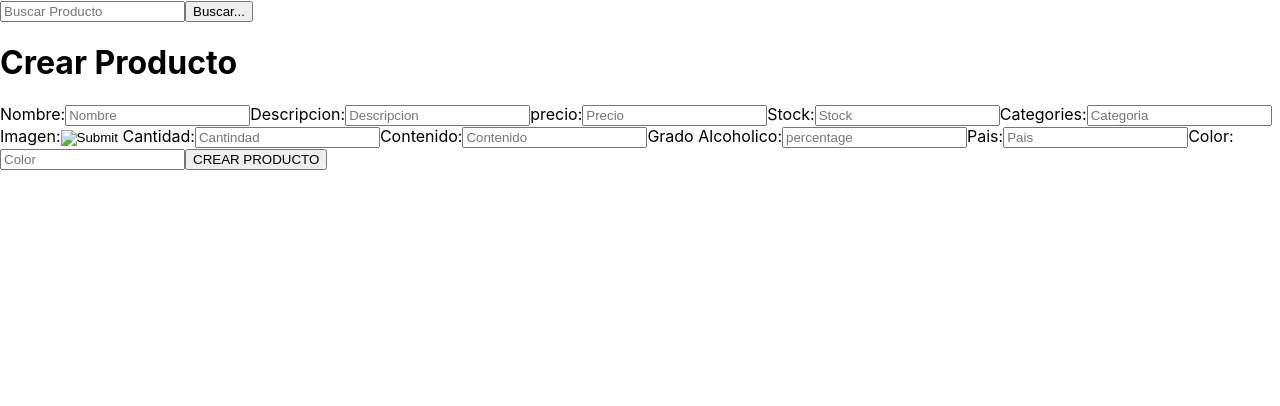
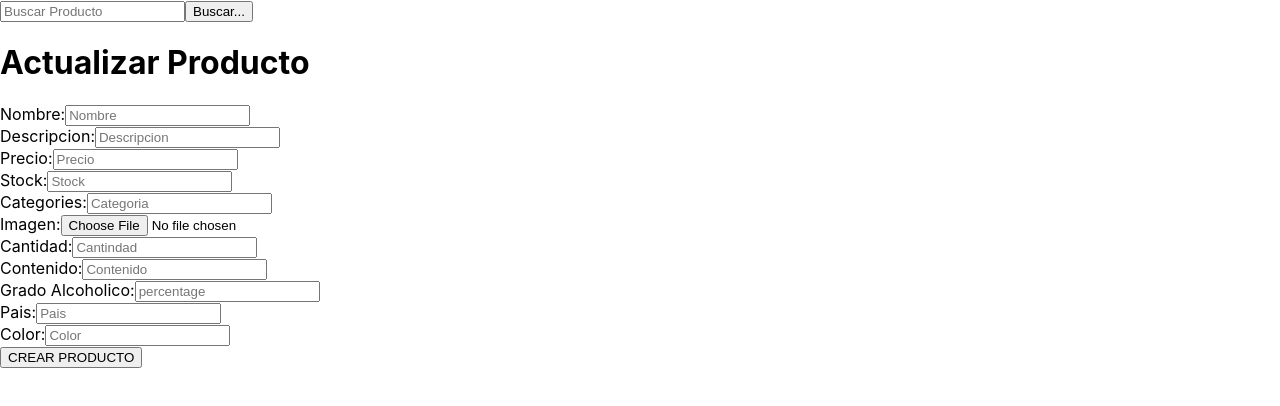
Before and after one commit to Acarvajal905/Ecommerce7wines, a React (Create React App) app in the folder client/: page /admin/products/actualizarproducto in a window 1280 px wide. Shown: the top 406 px of the page. Built offline with nearby package versions, Linux system fonts and the light colour scheme.

Commit message:
rutas agregadas

```diff
--- a/client/src/App.js
+++ b/client/src/App.js
@@ -5,6 +5,10 @@ import Searchbar from './components/searchbar.js'
 import CreateProduct from './components/CRUD/crearproducto.js'
 import Catalogo from "./components/Catalogo.js"
 import { Route } from "react-router-dom"
+import CreateCategory from "./components/CRUD/crearcategoria.js"
+import Update from "./components/CRUD/actualizarproducto.js"
+import DeleteProduct from "./components/CRUD/borrarproducto.js"
+import Admin from "./components/CRUD/admin.js"
 
 let tipo = "tinto";
 
@@ -44,7 +48,26 @@ function App() {
   return (
     <BrowserRouter>
       <Searchbar />
-      <CreateProduct/>
+
+      <Route
+      exact path="/admin" component={Admin}
+      />
+
+      <Route
+      exact path='/admin/products/crearproducto' component={CreateProduct}
+      />
+
+      <Route
+      exact path='/admin/products/crearcategoria' component={CreateCategory}
+      />
+
+      <Route
+      exact path='/admin/products/borrarproducto' component={DeleteProduct}
+      />
+
+      <Route
+      exact path='/admin/products/actualizarproducto' component={Update}
+      />
 
       <Route
         exact path='/products/:id'
--- a/client/src/components/CRUD/actualizarproducto.js
+++ b/client/src/components/CRUD/actualizarproducto.js
@@ -1,33 +1,62 @@
 import React from 'react';
 
-export default function Update(props) {
+export default function Update() {
 
-    <form onSubmit={props.create}>
+    const handleSumit = function(e) {
+        e.preventDefault();
+        /* Aca va la funcion para editar la bd, actualizando el producto */
+     };
 
-        <select
-            onChange={(x) =>
-                (x.target.value)}>
-            {
-                props.product.map((product) => {
-                    return <option key={product.name}> {product.name} </option>
-                })
-            }
-        </select>
 
-        <input type='text' value={product.name} name='name' />
-        <input type='text' value={product.description} name='description' />
-        <input type='text' value={product.price} name='price' />
-        <input type='text' value={product.stock} name='stock' />
-        <input type='text' value={product.categories} name='categories' />
-        <input type='text' value={product.name} name='name' />
-        <input type='text' value={product.quantity} name='quantity' />
-        <input type='text' value={product.content} name='content' />
-        <input type='text' value={product.percentage} name='percentage' />
-        <input type='text' value={product.country} name='country' />
-        <input type='text' value={product.colour} name='colour' />
-        <label>Sube aqui la imagen del producto</label>
-        <input type='file' id='imagen' name='imagen' />
-        <input type='submit' value='ACTUALIZAR' />
+     return (
+        <form onSubmit={handleSumit}>
+          <div> <h1>Actualizar Producto</h1> </div>
+          <div>
+            <label>Nombre:</label>
+            <input type= 'text' placeholder = 'Nombre' name = 'name'></input>
+          </div>
+          <div>
+            <label>Descripcion:</label>
+            <input type= 'text' placeholder = 'Descripcion' name = 'description'></input>
+          </div>
+          <div>
+            <label>Precio:</label>
+            <input type= 'text' placeholder = 'Precio' name = 'price'></input>
+          </div>
+          <div>
+            <label>Stock:</label>
+            <input type= 'text' placeholder = 'Stock' name = 'stock'></input>
+          </div>
+          <div>
+            <label>Categories:</label>
+            <input type= 'text' placeholder = 'Categoria' name = 'categories'></input>
+          </div>
+          <div>
+            <label>Imagen:</label>
+            <input type= 'file' placeholder = 'montar imagen' name = 'image'></input>
+          </div>
+          <div>
+            <label>Cantidad:</label>
+            <input type= 'text' placeholder = 'Cantindad' name = 'quantity'></input>
+          </div>
+          <div>
+            <label>Contenido:</label>
+            <input type= 'text' placeholder = 'Contenido' name = 'content'></input>
+          </div>
+          <div>
+            <label>Grado Alcoholico:</label>
+            <input type= 'text' placeholder = 'percentage' name = 'percentage'></input>
+          </div>
+          <div>
+            <label>Pais:</label>
+            <input type= 'text' placeholder = 'Pais' name = 'country'></input>
+          </div>
+          <div>
+            <label>Color:</label>
+            <input type= 'text' placeholder = 'Color' name = 'colour'></input>
+          </div>
+          <input type="submit" value="CREAR PRODUCTO" />
 
-    </form>
-}
+        </form>
+      )
+    };
--- a/client/src/components/CRUD/admin.js
+++ b/client/src/components/CRUD/admin.js
@@ -8,39 +8,22 @@ import { Link } from 'react-router-dom';
 export default function Admin() {
     return (
         <div>
-            <div>
           <Link to='/admin/products/crearproducto'>
               <button>Crear producto</button>
           </Link>
+
           <Link to='/admin/products/borrarproducto'>
               <button>Borrar producto</button>
           </Link>
+
           <Link to='/admin/products/crearcategoria'>
               <button>Crear categoria</button>
           </Link>
+
           <Link to='/admin/products/actualizarproducto'>
              <button>Actualizar producto</button>
            </Link>
 
-                <div>
-                    <Route
-                        path='/admin/products/crearproducto'
-                        component={crearproducto}
-                    />
-                    <Route
-                        path='/admin/products/borrarproducto'
-                        component={borrarproducto}
-                    />
-                    <Route
-                        path='/admin/products/crearcategoria'
-                        component={crearcategoria}
-                    />
-                    <Route
-                        path='/admin/products/actualizarproducto'
-                        component={actualizarproducto}
-                    />
-                </div>
-            </div>
         </div>
     )
-}
+};
--- a/client/src/components/CRUD/borrarproducto.js
+++ b/client/src/components/CRUD/borrarproducto.js
@@ -1,23 +1,20 @@
 import React from 'react';
 
-export default function  DeleteProduct(props) {
-    return(
-    <form onSubmit = {props.delete}>
-        <div>
+export default function  DeleteProduct() {
+    const handleSumit = function(e) {
+        e.preventDefault();
+        /* aca ba la funcion para editar la bd, eliminando un producto */
+    }
+    return (
+        <from onSubmit = {handleSumit}>
+            <div>
+                <h1>Eliminar Producto</h1>
+            </div>
+            <div>
+            <input type= 'text' placeholder = 'Producto a eliminar' name = 'Eliminar'></input>
+            </div>
+            <input type='submit' value='ELIMINAR'/>
+        </from>
+    )
 
-            <h1>ELIMINAR Producto</h1>
-
-        {/* <select onChange = {(x) =>
-            (x.target.value)}> */}
-
-            <label>ID de producto:</label>
-
-            <input type= 'text' value = {product.category.id}></input>
-        {/* </select> */}
-
-            <input type="submit" value="ELIMINAR PRODUCTO" />
-
-        </div>
-    </form>
-    )
 };
--- a/client/src/components/CRUD/crearcategoria.js
+++ b/client/src/components/CRUD/crearcategoria.js
@@ -1,12 +1,26 @@
 import React from 'react';
 
-export default function NewCategory(props) {
+export default function NewCategory() {
+
+
+ const handleSumit = function(e) {
+      e.preventDefault();
+      /* Aca va la funcion para editar la bd, creando categoria */
+    };
+
     return (
-        <form onSubmit={props.NewCategory}>
-            <input type='text' placeholder='Categoria nueva' name='NewCategory' />
-            <input type='text' placeholder='Descripcion de nueva categoria' name='CategoryDescription' />
+       <form onSubmit={handleSumit}>
+           <div> <h1>Crear Categoria</h1> </div>
+           <div>
+               <label>Nueva Categoria:</label>
+               <input type= 'text' placeholder = 'Categoria' name = 'NewCategory'></input>
+            </div>
+            <div>
+               <label>Descripcion:</label>
+               <input type= 'text' placeholder = 'Descripcion de nueva categoria' name = 'CategoryDescription'></input>
+            </div>
             <input type='submit' value='AGREGAR CATEGORIA' />
-        </form>
+       </form>
     )
 
 }
--- a/client/src/components/CRUD/crearproducto.js
+++ b/client/src/components/CRUD/crearproducto.js
@@ -1,51 +1,61 @@
 import React from 'react';
 
-export default function  CreateProduct(props) {
+export default function CreateProduct(){
+  const handleSumit = function(e) {
+    e.preventDefault();
+    /* Aca va la funcion para editar la bd, creando producto */
+ };
 
-  return(
-    <form onSubmit = {props.create}>
 
+ return (
+    <form onSubmit={handleSumit}>
+      <div> <h1>Crear Producto</h1> </div>
       <div>
-
-        <h1>Crear Producto</h1>
-
         <label>Nombre:</label>
         <input type= 'text' placeholder = 'Nombre' name = 'name'></input>
-
+      </div>
+      <div>
         <label>Descripcion:</label>
         <input type= 'text' placeholder = 'Descripcion' name = 'description'></input>
-
-        <label>precio:</label>
+      </div>
+      <div>
+        <label>Precio:</label>
         <input type= 'text' placeholder = 'Precio' name = 'price'></input>
-
+      </div>
+      <div>
         <label>Stock:</label>
         <input type= 'text' placeholder = 'Stock' name = 'stock'></input>
-
+      </div>
+      <div>
         <label>Categories:</label>
         <input type= 'text' placeholder = 'Categoria' name = 'categories'></input>
-
+      </div>
+      <div>
         <label>Imagen:</label>
-        <input type= 'image' placeholder = 'montar imagen' name = 'image'></input>   {/* montar la url de la imagen (?) */}
-
+        <input type= 'file' placeholder = 'montar imagen' name = 'image'></input>
+      </div>
+      <div>
         <label>Cantidad:</label>
         <input type= 'text' placeholder = 'Cantindad' name = 'quantity'></input>
-
+      </div>
+      <div>
         <label>Contenido:</label>
         <input type= 'text' placeholder = 'Contenido' name = 'content'></input>
-
+      </div>
+      <div>
         <label>Grado Alcoholico:</label>
         <input type= 'text' placeholder = 'percentage' name = 'percentage'></input>
-
+      </div>
+      <div>
         <label>Pais:</label>
         <input type= 'text' placeholder = 'Pais' name = 'country'></input>
-
+      </div>
+      <div>
         <label>Color:</label>
         <input type= 'text' placeholder = 'Color' name = 'colour'></input>
-
-        <input type="submit" value="CREAR PRODUCTO" />
-
       </div>
+      <input type="submit" value="CREAR PRODUCTO" />
 
     </form>
   )
-}
+};
--- a/client/src/components/productcard.js
+++ b/client/src/components/productcard.js
@@ -1,11 +1,14 @@
 import React from 'react';
+import { Link } from 'react-router-dom'
 
 export default function ProductCard(props) { /* las props las recibe desde catalogo */
 
   return (
       /* Podemos agregar mas destalles a la vista previa */
     <div>
+      <Link to={`/products/${props.name}`} >
         <h1>{props.name}</h1>
+      </Link>
         {/* <img>{props.image}</img> */}
         <span>{props.price}</span>
     </div>
```
Lines whose indentation alone changed are shown as unchanged.
